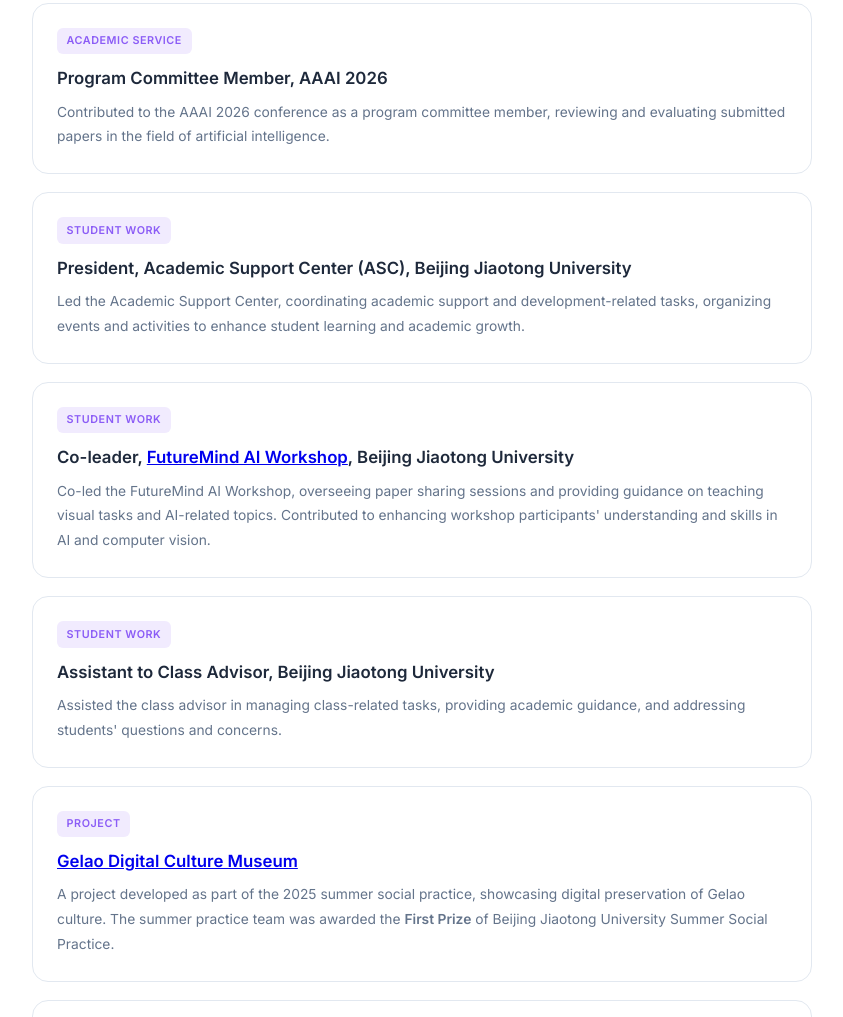
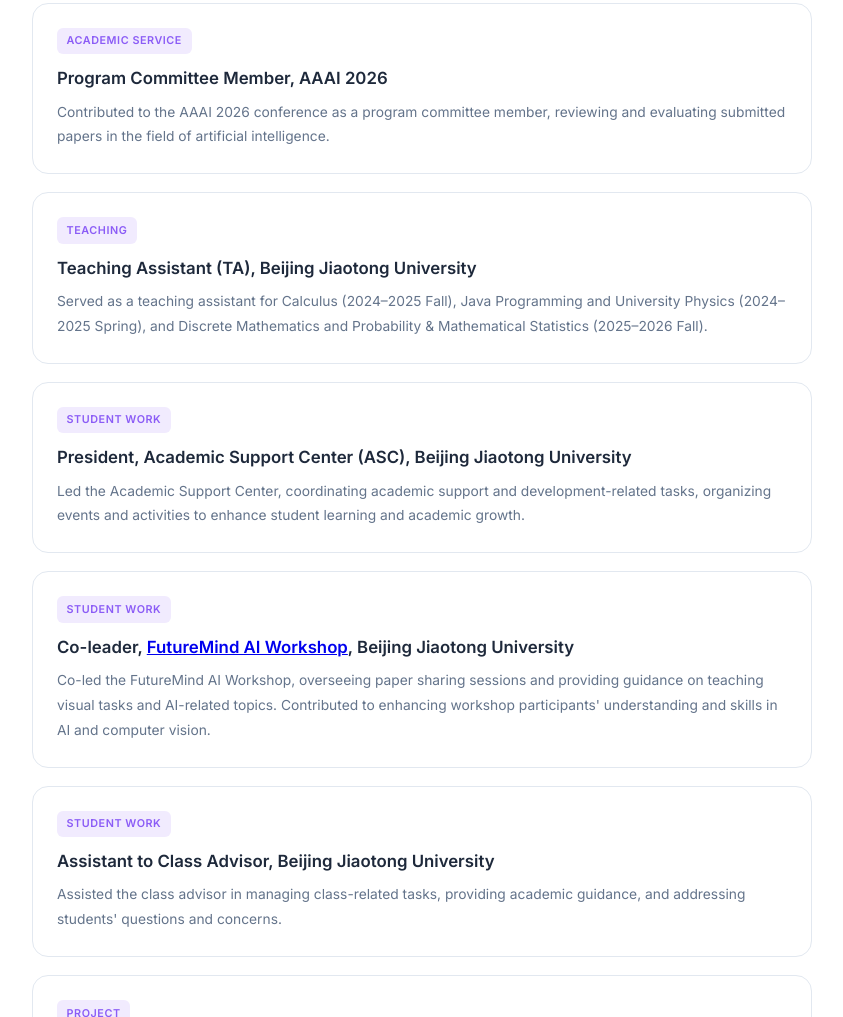
Before and after one commit to srwang0506/srwang0506.github.io, a website built with Vite: page index.html in a window 1280 px wide. Shown: the part 4350-5367 px from the top of the page, without its empty margins (408-1251 px from the left). Built offline with nearby package versions, Linux system fonts and the light colour scheme; files whose address does not match are found by name.

Commit message:
addition

```diff
--- a/data/misc.js
+++ b/data/misc.js
@@ -13,6 +13,11 @@ export const miscData = [
     category: "Academic Service",
     title: "Program Committee Member, AAAI 2026",
     desc: "Contributed to the AAAI 2026 conference as a program committee member, reviewing and evaluating submitted papers in the field of artificial intelligence."
+  },
+  {
+    category: "Teaching",
+    title: "Teaching Assistant (TA), Beijing Jiaotong University",
+    desc: "Served as a teaching assistant for Calculus (2024–2025 Fall), Java Programming and University Physics (2024–2025 Spring), and Discrete Mathematics and Probability & Mathematical Statistics (2025–2026 Fall)."
   },
   {
     category: "Student Work",
--- a/index.html
+++ b/index.html
@@ -3,7 +3,7 @@
   <head>
     <meta charset="UTF-8" />
     <meta name="viewport" content="width=device-width, initial-scale=1.0" />
-    <title>Sirui Wang</title>
+    <title>Sirui Wang | Homepage</title>
     <meta name="description" content="Academic homepage of Sirui Wang." />
     <link rel="preconnect" href="https://fonts.googleapis.com">
     <link rel="preconnect" href="https://fonts.gstatic.com" crossorigin>
```
